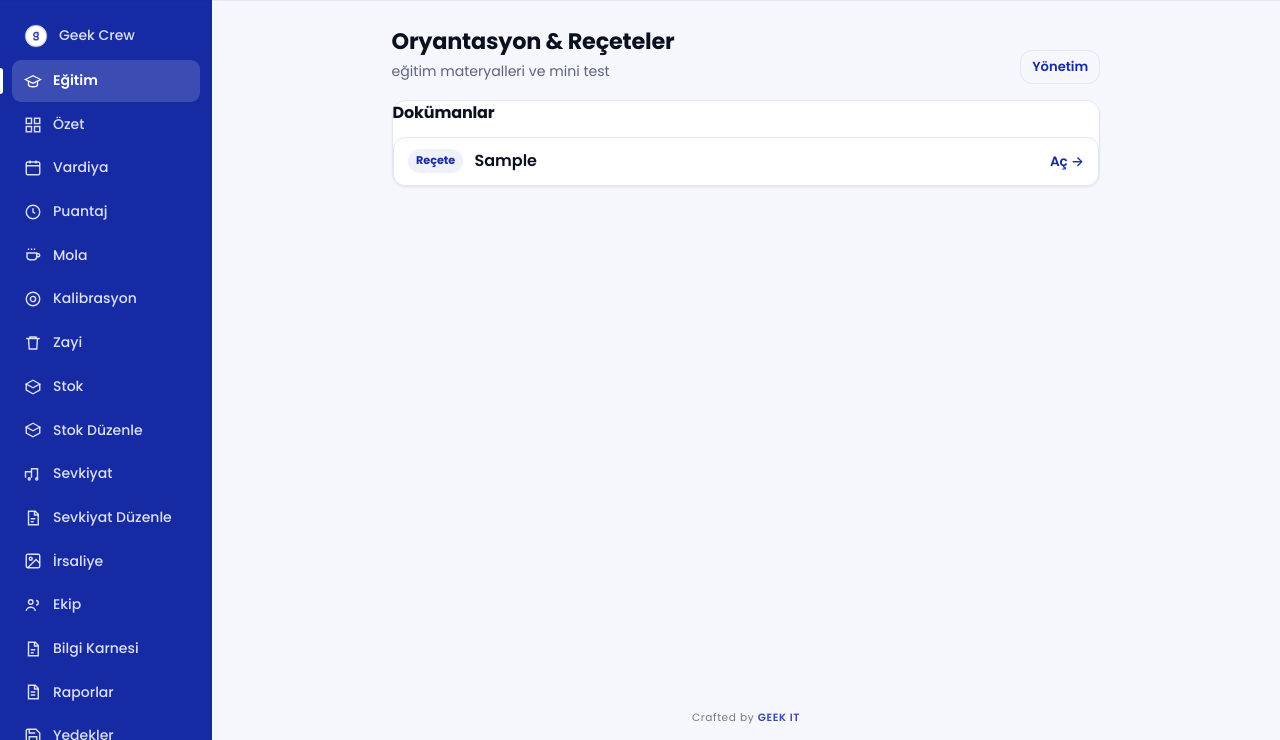
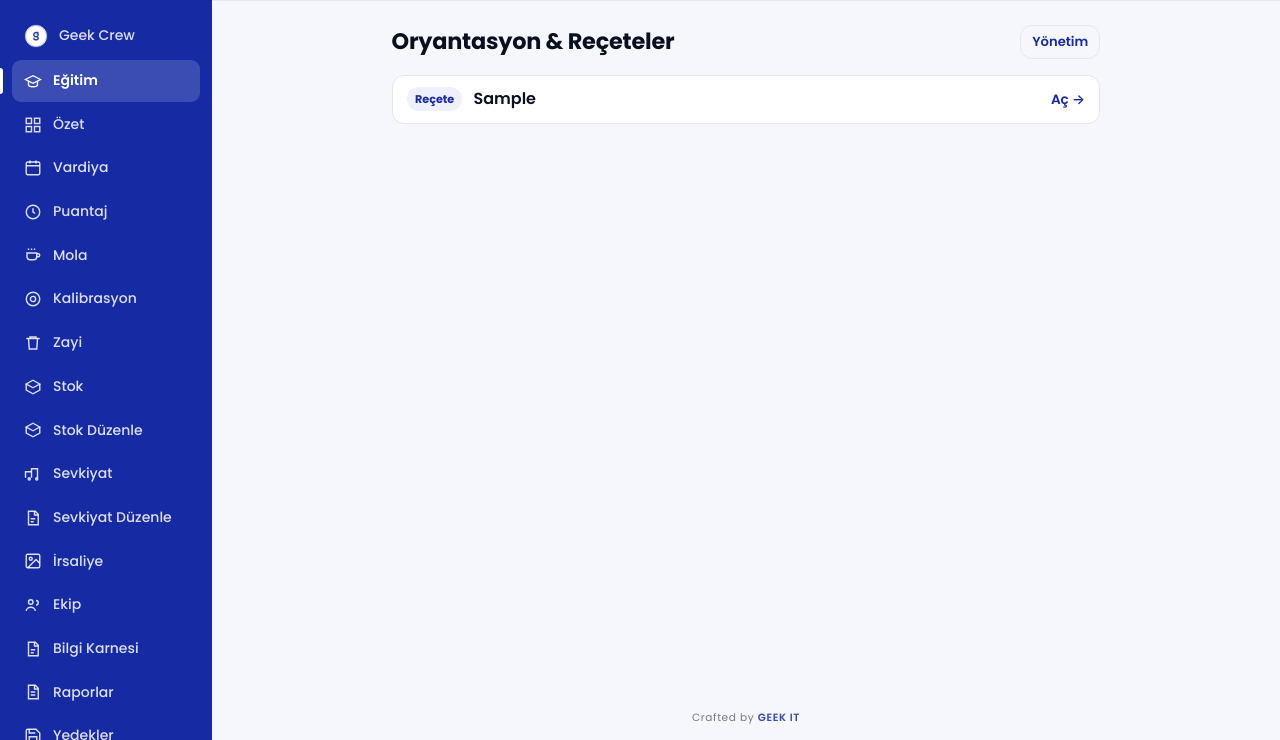
Before and after one commit to mCglawyer/GEEK-SON-SURUM, a Django app: page /egitim/ in a window 1280 px wide. Shown: the part 60-800 px from the top of the page. Run offline with Django 5.2, Linux system fonts and the light colour scheme; a user stored in the database is signed in; tables that the repository leaves empty hold one stand-in row (values such as "Sample post").

Commit message:
egitim: kutusuz, kosulsuz, giris cumlesiz

```diff
--- a/panel/templates/base.html
+++ b/panel/templates/base.html
@@ -16,7 +16,7 @@
   <link rel="preconnect" href="https://fonts.googleapis.com">
   <link rel="preconnect" href="https://fonts.gstatic.com" crossorigin>
   <link href="https://fonts.googleapis.com/css2?family=Poppins:wght@400;500;600;700&display=swap" rel="stylesheet">
-  <link rel="stylesheet" href="{% static 'css/app.css' %}?v=41">
+  <link rel="stylesheet" href="{% static 'css/app.css' %}?v=42">
   {% block extra_head %}{% endblock %}
 </head>
 <body{% if personel %} class="app"{% endif %}>
--- a/panel/templates/egitim.html
+++ b/panel/templates/egitim.html
@@ -7,21 +7,21 @@
   {% if messages %}{% for m in messages %}<div class="alert {% if 'error' in m.tags %}alert-error{% else %}alert-success{% endif %}">{{ m }}</div>{% endfor %}{% endif %}
 
   <div class="plan-head">
-    <div><h2>Oryantasyon &amp; Reçeteler</h2><span class="plan-aralik">eğitim materyalleri ve mini test</span></div>
+    <div><h2>Oryantasyon &amp; Reçeteler</h2></div>
     {% if yonetebilir %}<a href="{% url 'egitim_yonetim' %}" class="btn btn-ghost btn-mini">Yönetim</a>{% endif %}
   </div>
 
   {% if hedef %}
-  <div class="card egitim-hero">
   <div class="egitim-hero-ic">
     <div class="egitim-hero-yazi">
-        <h3 class="egitim-bolum">Oryantasyon &amp; Reçete Eğitimi</h3>
-        {% if durum.tamamlandi %}
-        <p class="egitim-tamam-not">✅ Eğitimi tamamladın. Bilgiler güncellenmiş olabilir; dilediğin zaman tekrar açıp okuyabilirsin.</p>
-        {% else %}
-        <p class="egitim-aciklama">Önce oryantasyon ve reçete bilgilerini aç ve oku; ardından mini teste gir.</p>
+      {% if durum.tamamlandi %}<p class="egitim-tamam-not">✅ Eğitimi tamamladın.</p>{% endif %}
+      <div class="egitim-aksiyon">
+        <button type="button" class="btn btn-primary" id="ac-btn">Oryantasyon ve Eğitimi Aç</button>
+        {% if not durum.tamamlandi and acik and soru_var %}
+        <a href="{% url 'egitim_test' %}" class="btn btn-primary" id="sinav-btn">Sınava Başla</a>
         {% endif %}
-        <button type="button" class="btn btn-primary" id="ac-btn">Oryantasyon ve Eğitimi Aç</button>
+      </div>
+      {% if durum.deneme and not durum.tamamlandi %}<p class="egitim-deneme">Son denemen: {{ durum.son_puan }}/{{ soru_sayisi }} · giriş: {{ durum.deneme }}</p>{% endif %}
     </div>
     <svg class="barista-svg" viewBox="0 0 140 150" xmlns="http://www.w3.org/2000/svg" aria-hidden="true">
       <g stroke="var(--brand)" stroke-width="3.5" stroke-linecap="round" fill="none" opacity=".45">
@@ -35,9 +35,8 @@
       <circle cx="54" cy="95" r="2.8" fill="#F5A9BC" opacity=".85"/><circle cx="86" cy="95" r="2.8" fill="#F5A9BC" opacity=".85"/>
     </svg>
   </div>
-  </div>
 
-  <div class="card egitim-belgeler" id="egitim-belgeler" hidden>
+  <div class="egitim-belgeler" id="egitim-belgeler" hidden>
     {% if dokumanlar %}
     {% for d in dokumanlar %}
     <div class="egitim-belge">
@@ -49,23 +48,7 @@
     <p class="egitim-bos">Henüz doküman yüklenmemiş.</p>
     {% endif %}
   </div>
-
-  {% if not durum.tamamlandi and acik %}
-  <div class="card egitim-sinav-kart">
-    <h3 class="egitim-bolum">Mini Test</h3>
-    <p class="egitim-aciklama">{{ soru_sayisi }} soru · soru başına 20 saniye. Sınav sırasında uygulamadan çıkarsan başarısız sayılırsın.</p>
-    {% if durum.deneme %}<p class="egitim-deneme">Son denemen: {{ durum.son_puan }}/{{ soru_sayisi }} · toplam giriş: {{ durum.deneme }}</p>{% endif %}
-    {% if soru_var %}
-    <button id="sinav-btn" class="btn btn-primary kilitli" disabled>Önce eğitimi aç</button>
   {% else %}
-    <p class="egitim-bos">Test soruları henüz hazır değil, lütfen sonra tekrar dene.</p>
-    {% endif %}
-  </div>
-  {% endif %}
-  {% else %}
-  <div class="card">
-    <h3 class="egitim-bolum">Dokümanlar</h3>
-    {% if dokumanlar %}
   <div class="egitim-dok-liste">
     {% for d in dokumanlar %}
     <a class="egitim-dok" href="{{ d.dosya.url }}" target="_blank" rel="noopener">
@@ -73,9 +56,7 @@
       <span class="egitim-dok-ad">{{ d.baslik }}</span>
       <span class="egitim-dok-ac">Aç →</span>
     </a>
-      {% endfor %}
-    </div>
-    {% else %}<p class="egitim-bos">Henüz doküman yok.</p>{% endif %}
+    {% empty %}<p class="egitim-bos">Henüz doküman yok.</p>{% endfor %}
   </div>
   {% endif %}
 </div>
@@ -83,17 +64,13 @@
 (function () {
   var acBtn = document.getElementById('ac-btn');
   var belg = document.getElementById('egitim-belgeler');
-  var sinavBtn = document.getElementById('sinav-btn');
-  var url = "{% url 'egitim_test' %}";
   if (acBtn && belg) {
     acBtn.addEventListener('click', function () {
       belg.hidden = false;
       acBtn.textContent = 'Eğitim açıldı ✓';
       belg.scrollIntoView({ behavior: 'smooth', block: 'start' });
-      if (sinavBtn) { sinavBtn.disabled = false; sinavBtn.classList.remove('kilitli'); sinavBtn.textContent = 'Sınava Başla'; }
     });
   }
-  if (sinavBtn) { sinavBtn.addEventListener('click', function () { if (!sinavBtn.disabled) location.href = url; }); }
 })();
 </script>
 {% endblock %}
--- a/static/css/app.css
+++ b/static/css/app.css
@@ -832,3 +832,7 @@ body.app .app-main, body.app .container { min-width:0; }
 .ist-yanlis { background:var(--no); }
 .ist-deneme { background:var(--brand); }
 .ist-deger { width:34px; text-align:right; font-size:.82rem; font-weight:600; flex:0 0 auto; }
+
+.egitim-hero-ic { margin-bottom:1.2rem; }
+.egitim-aksiyon { display:flex; gap:.6rem; flex-wrap:wrap; margin-top:.2rem; }
+.egitim-belgeler { margin-top:.4rem; }
```
Lines whose indentation alone changed are shown as unchanged.
